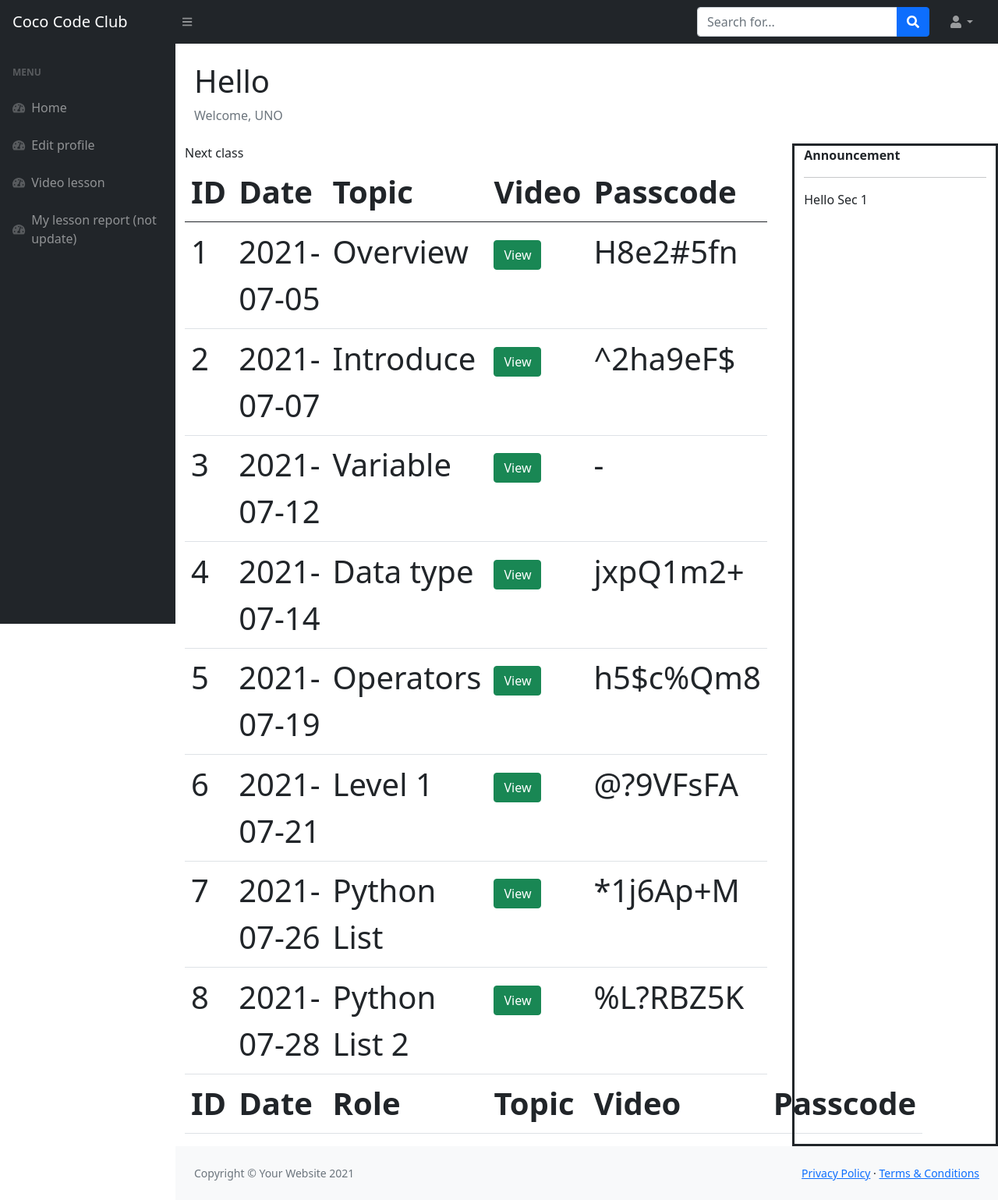
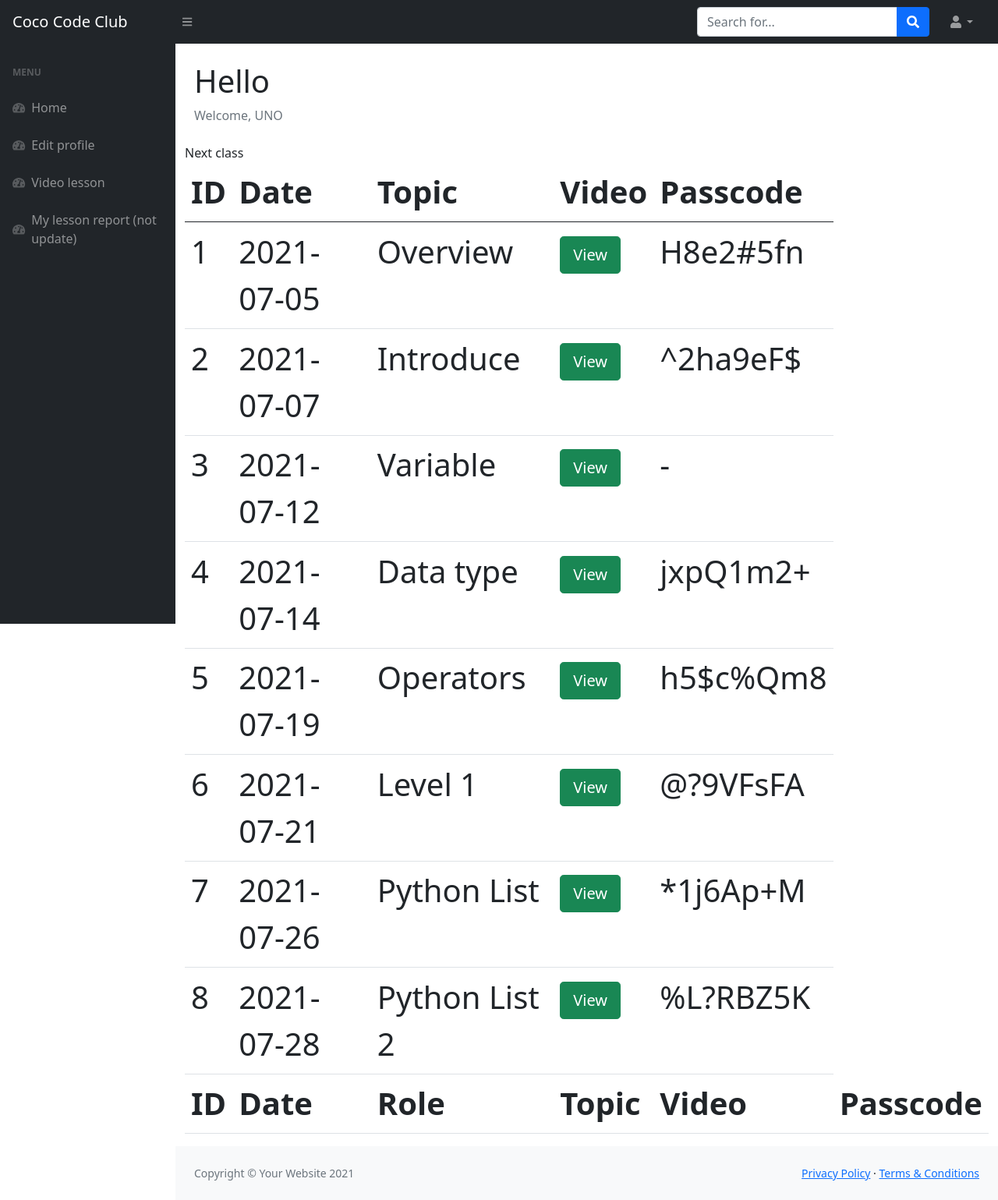
Before and after one commit to nackzess/web, a PHP site: page /tour/video.php in a window 1280 px wide. Shown: the whole page at 78% size. Run offline with PHP 8.4, Linux system fonts and the light colour scheme; a user stored in the database is signed in; data comes from the database, SQL or seed files in the repository; some libraries are stand-ins or nearby versions.

Commit message:
fix table 2

```diff
--- a/video.php
+++ b/video.php
@@ -82,7 +82,7 @@
             <div class="container">
 
                 <div class="row">
-                    <div class="col-sm-9">Next class<br>
+                    <div class="col-sm-12">Next class<br>
                         <!-- Next class show here. -->
                                 <div class="fs-1">
                                     <table class="table table-hover">
@@ -97,9 +97,6 @@
                                         </thead>
                                         <tbody>
                                         <?php
-                                            $today = date("Y-m-d");
-                                            // // echo "$today";
-                                            // // die ;
                                                 for($i=1; $i<=$num2 ; $i++) {
                                                     $row = mysql_fetch_array($query2);
                                                     $vdo = $row['link_video'];
@@ -108,7 +105,7 @@
                                                     <td><?php echo $row['id']; ?></td>
                                                     <td><?php echo  $row['date']; ?></td>
                                                     <td><?php echo $row['topic']; ?></td>
-                                                    <td><a href="<?php echo $vdo ?>"><button type="button" class="btn btn-success">View</button></a></td>
+                                                    <td><a href="<?php echo $vdo ?>"><button type="button" class="btn btn-success btn-lg" >View</button></a></td>
                                                     <td><?php echo $passcode = $row['passcode']; ?></td>
                                                 <tr>
 
@@ -129,9 +126,6 @@
                                     </table>
                                 </div>
 
-                    </div>
-                    <div class="col-sm-3" style="word-break: break-all; border:solid"><b>Announcement</b><hr>
-                    <?= $msg; ?>
                     </div>
                 </div>
 
```
